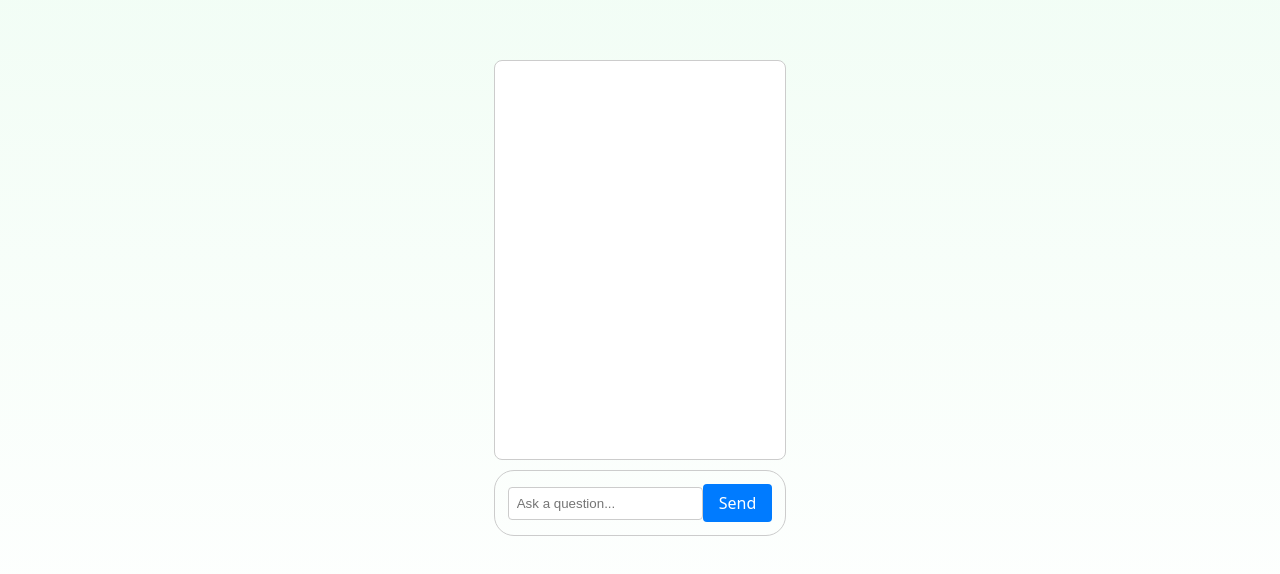
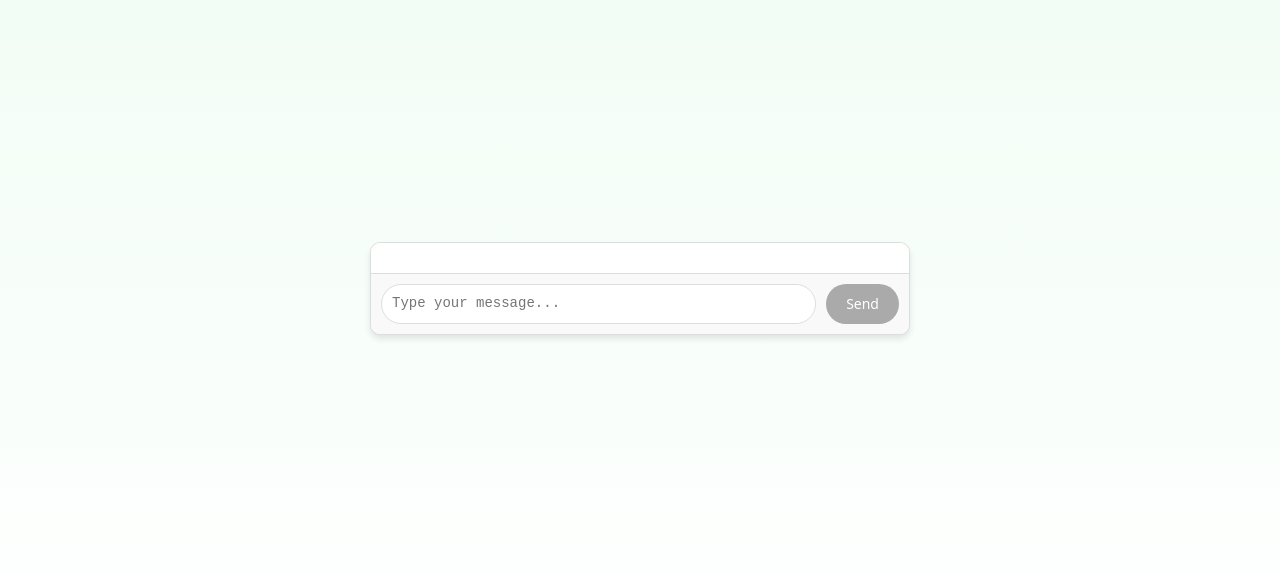
Before and after one commit to gauthamcsudheer/Synapse-FaRM, a React (Vite) app in the folder frontend/: page /chat in a window 1280 px wide. Shown: the part 112-686 px from the top of the page. Built offline with nearby package versions, Linux system fonts and the light colour scheme.

Commit message:
UI Updates

```diff
--- a/frontend/src/components/GeminiChat.css
+++ b/frontend/src/components/GeminiChat.css
@@ -1,126 +1,176 @@
-.chat-container {
+/* Main container */
+.gemini-chat-container {
   display: flex;
   flex-direction: column;
-    justify-content: space-between;
-    width: 100%;
-    max-width: 600px;
-    margin: 2rem auto;
+  height: 100%;
+  width: 540px; /* Prevent resizing issues */
+  margin: 0 auto;
+  background-color: #f9f9f9;
+  border-radius: 10px;
+  box-shadow: 0 4px 6px rgba(0, 0, 0, 0.1);
+  overflow: hidden;
   border: 1px solid #ddd;
-    border-radius: 10px;
-    overflow: hidden;
-    box-shadow: 0 4px 8px rgba(0, 0, 0, 0.1);
-    background-color: #ffffff;
 }
 
-  .chat-header {
-    background-color: #4caf50;
+/* Chat messages container */
+.chat-messages {
+  flex: 1; /* Occupies available height */
+  padding: 15px;
+  overflow-y: auto; /* Scroll for overflow */
+  background-color: #fff;
+  display: flex;
+  flex-direction: column;
+  gap: 10px; /* Add spacing between messages */
+}
+
+/* Message bubble styles */
+.message {
+  max-width: 95%; /* Limit bubble width */
+  margin-bottom: 10px;
+  padding: 10px 15px;
+  border-radius: 15px;
+  font-size: 14px;
+  line-height: 1.4;
+}
+
+/* User messages (aligned to the right) */
+.user-message {
+  align-self: flex-end;
+  background-color: #139e66; /* Green bubble */
   color: #fff;
-    padding: 1rem;
-    text-align: center;
-    font-size: 1.5rem;
+  border-radius: 15px 15px 0 15px;
+  text-align: left; /* Text alignment */
+}
+
+/* Chatbot messages (aligned to the left) */
+.chatbot-message {
+  align-self: flex-start;
+  background-color: #f1f1f1;
+  color: #333;
+  border-radius: 15px 15px 15px 0;
+  text-align: left; /* Text alignment */
+}
+
+/* Input and button styles */
+.chat-input {
+  display: flex;
+  padding: 10px;
+  border-top: 1px solid #ddd;
+  background-color: #f9f9f9;
+}
+
+.chat-input input {
+  flex: 1;
+  padding: 10px;
+  border: 1px solid #ddd;
+  border-radius: 20px;
+  font-size: 14px;
+  outline: none;
+  transition: border 0.2s;
+}
+
+/* Textarea styles */
+.chat-input textarea {
+  flex: 1;
+  padding: 10px;
+  border: 1px solid #ddd;
+  border-radius: 20px;
+  font-size: 14px;
+  outline: none;
+  transition: border 0.2s;
+  resize: none; /* Disable manual resizing */
+  overflow: hidden; /* Prevent scrollbar from appearing */
+  min-height: 40px;
+  max-height: 150px; /* Optional: Limit the maximum height */
+}
+
+.chat-input textarea:focus {
+  border-color: #6ee7b7;
+}
+
+
+.chat-input input:focus {
+  border-color: #139e66; /* Green border on focus */
+}
+
+.chat-input button {
+  margin-left: 10px;
+  padding: 10px 20px;
+  background-color: #139e66; /* Green button */
+  color: #fff;
+  border: none;
+  border-radius: 20px;
+  cursor: pointer;
+  font-size: 14px;
+  transition: background-color 0.3s;
+}
+
+.chat-input button:hover {
+  background-color: #047857; /* Darker green */
+}
+
+.chat-input button:disabled {
+  background-color: #aaa;
+  cursor: not-allowed;
+}
+
+/* Loading indicator */
+.loading-indicator {
+  display: flex;
+  gap: 5px;
+  justify-content: center;
+  margin: 10px 0;
+}
+
+.dot {
+  width: 8px;
+  height: 8px;
+  background-color: #139e66; /* Green dots */
+  border-radius: 50%;
+  animation: blink 1.2s infinite ease-in-out;
+}
+
+.dot:nth-child(1) {
+  animation-delay: -0.4s;
+}
+
+.dot:nth-child(2) {
+  animation-delay: -0.2s;
+}
+
+.dot:nth-child(3) {
+  animation-delay: 0s;
+}
+
+@keyframes blink {
+  0%, 80%, 100% {
+    opacity: 0;
+  }
+  40% {
+    opacity: 1;
+  }
+}
+
+/* Table styles for chatbot responses */
+.chatbot-message table {
+  width: 100%;
+  border-collapse: collapse;
+  margin-top: 10px;
+}
+
+.chatbot-message th,
+.chatbot-message td {
+  border: 1px solid #ddd;
+  padding: 8px;
+  text-align: left;
+}
+
+.chatbot-message th {
+  background-color: #50c797; /* Green theme */
+  color: #fff;
   font-weight: bold;
 }
 
-  .chat-messages {
-    padding: 1rem;
-    height: 400px;
-    overflow-y: auto;
-    display: flex;
-    flex-direction: column;
-    gap: 1rem;
+.chatbot-message tr:nth-child(even) {
   background-color: #f9f9f9;
 }
-
-  .chat-message {
-    padding: 0.8rem 1rem;
-    border-radius: 10px;
-    font-size: 1rem;
-    line-height: 1.5;
-  }
-
-  .chat-message.user {
-    align-self: flex-end;
-    background-color: #4caf50;
-    color: #fff;
-  }
-
-  .chat-message.bot {
-    align-self: flex-start;
-    background-color: #e0e0e0;
-    color: #333;
-  }
-
-  .chat-input-container {
-    display: flex;
-    gap: 0.5rem;
-    padding: 1rem;
-    border-top: 1px solid #ddd;
-    background-color: #ffffff;
-  }
-
-  .chat-input {
-    flex: 1;
-    padding: 0.8rem;
-    border: 1px solid #ccc;
-    border-radius: 20px;
-    font-size: 1rem;
-    outline: none;
-  }
-
-  .chat-input:focus {
-    border-color: #4caf50;
-  }
-
-  .chat-send-button {
-    padding: 0.8rem 1.5rem;
-    background-color: #4caf50;
-    color: #fff;
-    border: none;
-    border-radius: 20px;
-    font-size: 1rem;
-    cursor: pointer;
-  }
-
-  .chat-send-button:hover {
-    background-color: #45a049;
-  }
-
-  /* Loading Indicator */
-.loading-indicator {
-    display: flex;
-    justify-content: center;
-    align-items: center;
-    font-size: 2rem;
-    margin-top: 10px;
-    color: #0078d4; /* You can change the color as per your design */
-  }
-
-  .loading-indicator span {
-    animation: blink 1.5s infinite;
-    margin: 0 2px;
-  }
-
-  .loading-indicator span:nth-child(1) {
-    animation-delay: 0s;
-  }
-
-  .loading-indicator span:nth-child(2) {
-    animation-delay: 0.3s;
-  }
-
-  .loading-indicator span:nth-child(3) {
-    animation-delay: 0.6s;
-  }
-
-  /* Keyframes for blinking dots animation */
-  @keyframes blink {
-    0% {
-      opacity: 0;
-    }
-    50% {
-      opacity: 1;
-    }
-    100% {
-      opacity: 0;
-    }
-  }
--- a/frontend/src/components/GeminiChat.jsx
+++ b/frontend/src/components/GeminiChat.jsx
@@ -1,12 +1,13 @@
 import React, { useState } from "react";
 import axios from "axios";
 import ReactMarkdown from "react-markdown";
+import remarkGfm from "remark-gfm";
 import "./GeminiChat.css";
 
 const GeminiChat = ({ extractedText }) => {
   const [userMessage, setUserMessage] = useState("");
   const [chatbotMessages, setChatbotMessages] = useState([]);
-  const [isLoading, setIsLoading] = useState(false); // Loading state
+  const [isLoading, setIsLoading] = useState(false);
 
   const handleSendMessage = async () => {
     if (userMessage.trim() === "") return;
@@ -16,11 +17,11 @@ const GeminiChat = ({ extractedText }) => {
       { sender: "user", message: userMessage },
     ]);
     setUserMessage("");
-    setIsLoading(true); // Start loading
+    setIsLoading(true);
 
     try {
       const response = await axios.post(
-        "https://generativelanguage.googleapis.com/v1beta/models/gemini-1.5-flash:generateContent?key=AIzaSyCEifdgxuEBQ5jU-TzAN5xFz6OgBhZi7gw",
+        "https://generativelanguage.googleapis.com/v1beta/models/gemini-1.5-flash:generateContent?key=MY_API_KEY",
         {
           contents: [
             {
@@ -39,11 +40,19 @@ const GeminiChat = ({ extractedText }) => {
         ...prevMessages,
         { sender: "chatbot", message: geminiMessage },
       ]);
-      setIsLoading(false); // Stop loading when response is received
     } catch (error) {
       console.error("Error fetching Gemini response:", error);
-      setIsLoading(false); // Stop loading in case of error
+    } finally {
+      setIsLoading(false);
     }
+  };
+
+  const handleInputChange = (e) => {
+    setUserMessage(e.target.value);
+
+    // Automatically adjust textarea height
+    e.target.style.height = "auto"; // Reset height
+    e.target.style.height = `${e.target.scrollHeight}px`;
   };
 
   return (
@@ -52,10 +61,14 @@ const GeminiChat = ({ extractedText }) => {
         {chatbotMessages.map((msg, index) => (
           <div
             key={index}
-            className={`message ${msg.sender === "user" ? "user-message" : "chatbot-message"}`}
+            className={`message ${
+              msg.sender === "user" ? "user-message" : "chatbot-message"
+            }`}
           >
             {msg.sender === "chatbot" ? (
-              <ReactMarkdown>{msg.message}</ReactMarkdown>
+              <ReactMarkdown remarkPlugins={[remarkGfm]}>
+                {msg.message}
+              </ReactMarkdown>
             ) : (
               msg.message
             )}
@@ -63,20 +76,23 @@ const GeminiChat = ({ extractedText }) => {
         ))}
         {isLoading && (
           <div className="loading-indicator">
-            <span>.</span>
-            <span>.</span>
-            <span>.</span>
+            <span className="dot"></span>
+            <span className="dot"></span>
+            <span className="dot"></span>
           </div>
         )}
       </div>
       <div className="chat-input">
-        <input
-          type="text"
+        <textarea
           value={userMessage}
-          onChange={(e) => setUserMessage(e.target.value)}
-          placeholder="Ask a question..."
-        />
-        <button onClick={handleSendMessage}>Send</button>
+          onChange={handleInputChange}
+          placeholder="Type your message..."
+          rows="1"
+          className="chat-textarea"
+        ></textarea>
+        <button onClick={handleSendMessage} disabled={isLoading || !userMessage}>
+          Send
+        </button>
       </div>
     </div>
   );
--- a/frontend/src/components/MultilingualOCR.jsx
+++ b/frontend/src/components/MultilingualOCR.jsx
@@ -5,6 +5,7 @@ import "./MultilingualOCR.css";
 const MultilingualOCR = () => {
   const [file, setFile] = useState(null);
   const [language, setLanguage] = useState("eng");
+  const [isLoading, setIsLoading] = useState(false);
   const navigate = useNavigate();
 
   const handleSubmit = async (e) => {
@@ -14,6 +15,7 @@ const MultilingualOCR = () => {
       return;
     }
 
+    setIsLoading(true);
     const formData = new FormData();
     formData.append("file", file);
     formData.append("language", language);
@@ -32,28 +34,49 @@ const MultilingualOCR = () => {
       }
     } catch (err) {
       alert("Error: " + err.message);
+    } finally {
+      setIsLoading(false);
     }
   };
 
   return (
     <div className="ocr-container">
-      <h2>Multilingual OCR</h2>
-      <form onSubmit={handleSubmit}>
+      <h2 className="ocr-title">Multilingual OCR</h2>
+      <p className="ocr-description">
+        Upload an image or PDF, select a language, and extract the text instantly.
+      </p>
+      <form className="ocr-form" onSubmit={handleSubmit}>
+        <div className="form-group">
+          <label htmlFor="file" className="form-label">
+            Upload File
+          </label>
           <input
+            id="file"
             type="file"
             accept="image/*,application/pdf"
+            className="form-input"
             onChange={(e) => setFile(e.target.files[0])}
           />
+        </div>
+        <div className="form-group">
+          <label htmlFor="language" className="form-label">
+            Select Language
+          </label>
           <select
+            id="language"
             value={language}
             onChange={(e) => setLanguage(e.target.value)}
+            className="form-input"
           >
             <option value="eng">English</option>
             <option value="spa">Spanish</option>
             <option value="fra">French</option>
             {/* Add more languages as needed */}
           </select>
-        <button type="submit">Extract</button>
+        </div>
+        <button type="submit" className="submit-button" disabled={isLoading}>
+          {isLoading ? <span className="spinner"></span> : "Extract Text"}
+        </button>
       </form>
     </div>
   );
--- a/frontend/src/components/OCRResult.css
+++ b/frontend/src/components/OCRResult.css
@@ -1,90 +1,112 @@
-/* OCRResult.css */
-.ocr-result-container {
-  max-width: 900px;
-  margin: 0 auto;
-  padding: 20px;
-  background-color: #f9f9f9;
-  border-radius: 8px;
+/* Full-page layout */
+.ocr-result-page {
+  display: flex;
+  flex-direction: column;
+  height: 100vh; /* Full height of the viewport */
+  width: 100vw; /* Full width of the viewport */
+  font-family: "Arial", sans-serif;
+  background: #f4f4f4;
+  overflow: hidden; /* Prevent page scroll */
 }
 
-.ocr-result-textarea {
-  width: 100%;
-  padding: 10px;
-  margin-bottom: 20px;
-  border: 1px solid #ccc;
-  border-radius: 4px;
-  font-size: 16px;
-  font-family: Arial, sans-serif;
+.ocr-result-header {
+  display: flex;
+  justify-content: space-between;
+  align-items: center;
+  padding: 20px;
+  background: #139e66; /* Green theme */
+  color: #fff;
+}
+
+.ocr-result-header h1 {
+  font-size: 24px;
+  font-weight: bold;
 }
 
 .back-button {
   padding: 10px 20px;
-  background-color: #007bff;
-  color: white;
+  background: #fff;
+  color: #139e66; /* Green text */
   border: none;
-  border-radius: 4px;
+  border-radius: 5px;
   cursor: pointer;
+  font-size: 14px;
+  transition: background 0.3s ease, color 0.3s ease;
 }
 
 .back-button:hover {
-  background-color: #0056b3;
+  background: #059169; /* Darker green */
+  color: #fff;
 }
 
-/* GeminiChat.css */
-.gemini-chat-container {
-  margin-top: 20px;
+.ocr-result-content {
+  display: flex;
+  flex: 1;
+  gap: 20px;
+  padding: 20px;
+  overflow: hidden; /* Prevent content overflow */
 }
 
-.chat-messages {
-  max-height: 400px;
-  overflow-y: auto;
-  margin-bottom: 10px;
-  padding: 10px;
-  background-color: #fff;
-  border-radius: 8px;
-  border: 1px solid #ccc;
+.extracted-text-section {
+  flex: 1; /* Remaining space */
+  display: flex;
+  flex-direction: column;
+  background: #fff;
+  border-radius: 10px;
+  box-shadow: 0 2px 4px rgba(0, 0, 0, 0.1);
+  padding: 20px;
+  overflow: hidden;
 }
 
-.message {
-  padding: 8px;
-  margin-bottom: 10px;
-  border-radius: 4px;
-  font-size: 14px;
-  line-height: 1.5;
+.chat-section {
+  width: 600px; /* Fixed width for the chat section */
+  display: flex;
+  flex-direction: column;
+  gap: 10px;
+  background: #fff;
+  border-radius: 10px;
+  box-shadow: 0 2px 4px rgba(0, 0, 0, 0.1);
+  padding: 20px;
+  overflow: hidden;
 }
 
-.user-message {
-  background-color: #d1e7ff;
-  text-align: right;
+h2 {
+  font-size: 20px;
+  color: #047857; /* Green heading text */
+  margin-bottom: 15px;
 }
 
-.chatbot-message {
-  background-color: #f1f1f1;
-  text-align: left;
+/* Scrollable text area */
+.ocr-result-textarea {
+  flex: 1;
+  width: 100%;
+  font-family: "Courier New", Courier, monospace;
+  font-size: 14px;
+  color: #333;
+  background: #f7f7f7;
+  border: 1px solid #ddd;
+  border-radius: 5px;
+  padding: 10px;
+  resize: none; /* Disable resizing */
+  overflow-y: auto; /* Scroll for overflow */
 }
 
-.chat-input {
-  display: flex;
-  justify-content: space-between;
-  align-items: center;
+.ocr-result-textarea:focus {
+  border-color: #139e66; /* Green border on focus */
+  outline: none;
 }
 
-.chat-input input {
-  width: 80%;
-  padding: 8px;
-  border-radius: 4px;
-  border: 1px solid #ccc;
+/* Responsive Design */
+@media (max-width: 768px) {
+  .ocr-result-content {
+    flex-direction: column;
+  }
+
+  .chat-section {
+    width: 100%; /* Full width on small screens */
+  }
+
+  .ocr-result-textarea {
+    height: 200px; /* Adjust height for smaller screens */
+  }
 }
-
-.chat-input button {
-  padding: 8px 16px;
-  background-color: #007bff;
-  color: white;
-  border: none;
-  border-radius: 4px;
-  cursor: pointer;
-}
-
-.chat-input button:hover {
-  background-color: #0056b3;
-}
```
Also changed, not shown: frontend/package.json (+7 -1 lines), frontend/src/components/Home.jsx (+5 -3 lines), frontend/src/components/MultilingualOCR.css (+72 -68 lines), frontend/src/components/OCRResult.jsx (+15 -7 lines), 1 other file (tests, documents, lock files or other folders). Lines whose indentation alone changed are shown as unchanged.
